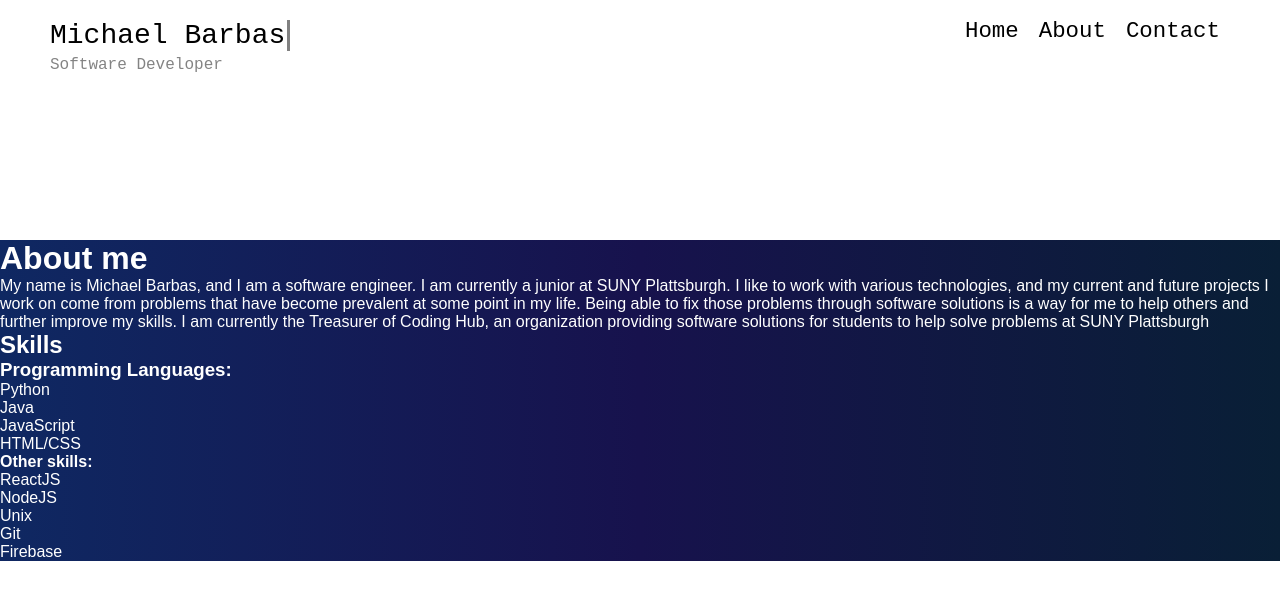
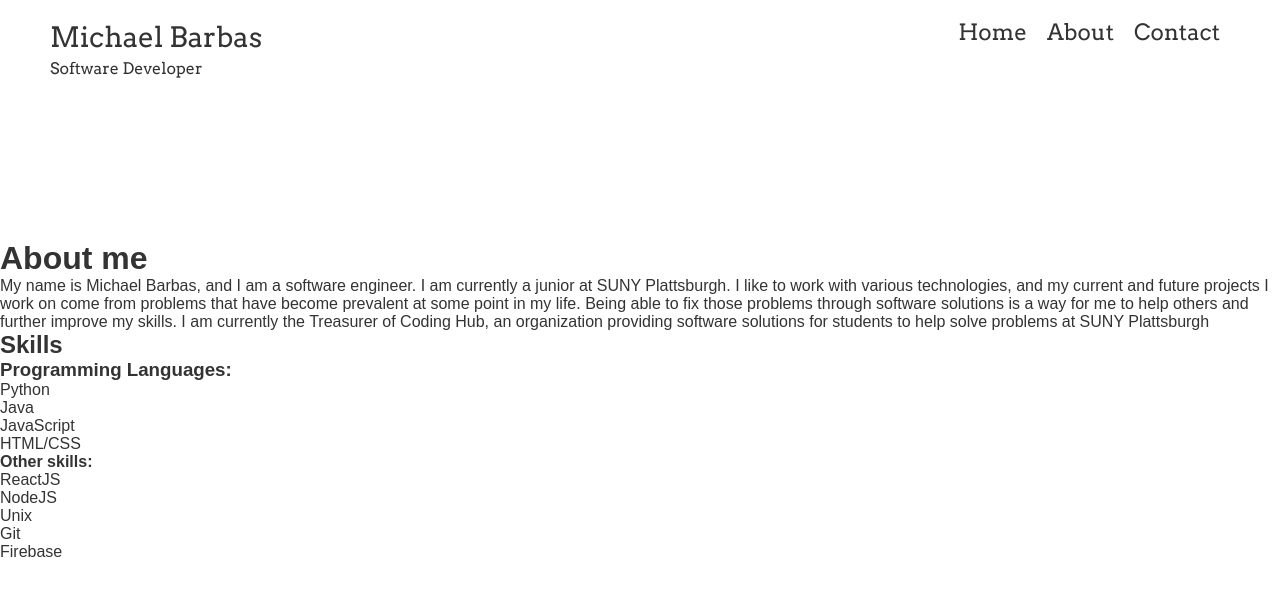
Before and after one commit to michaelbarbas/portfolio-barbas-, a React (Create React App) app: page /about in a window 1280 px wide. Shown: the top 600 px of the page. Built offline with nearby package versions, Linux system fonts and the light colour scheme.

Commit message:
new font

```diff
--- a/public/index.html
+++ b/public/index.html
@@ -22,6 +22,8 @@
     <!-- <link rel="stylesheet" href="https://cdnjs.cloudflare.com/ajax/libs/materialize/1.0.0-rc.2/css/materialize.min.css"> -->
 
     <!-- <link rel="stylesheet" href="https://cdnjs.cloudflare.com/ajax/libs/font-awesome/4.7.0/css/font-awesome.min.css"> -->
+
+    <link href="https://fonts.googleapis.com/css2?family=Arvo&display=swap" rel="stylesheet">
 
     <title>Michael Barbas</title>
 
--- a/src/components/about.js
+++ b/src/components/about.js
@@ -4,8 +4,10 @@ import '../App.css'
 
 const Container = styled_comp.div`
   font-family: sans-serif;
-  background-image: linear-gradient(to right, #0F2862,#17124d, #091F36);
-  color: #fff;
+
+  color: #333;
+  position: absolute;
+
 `
 const About = () => {
   return (
--- a/src/components/nav/menu_button.js
+++ b/src/components/nav/menu_button.js
@@ -11,7 +11,9 @@ top: 10px;
 right: 20px;
 z-index: 20;
 display: none;
-@media (max-width: 400px) {
+cursor: pointer;
+
+@media (max-width: 800px) {
   display: flex;
   justify-content: space-around;
   flex-flow: column nowrap;
@@ -19,7 +21,7 @@ display: none;
 div {
   width: 2rem;
   height: 0.25rem;
-  background-color: ${({ open }) => (open ? "#000" : "#000")};
+  background-color: ${({ open }) => (open ? "#333" : "#333")};
   border-radius: 10px;
   transform-origin: 1px;
   transition: all 0.3s linear;
--- a/src/components/nav/navbar.js
+++ b/src/components/nav/navbar.js
@@ -7,8 +7,10 @@ import '../../App.css';
 
 const Nav = styled_comp.nav`
 
+@import url('https://fonts.googleapis.com/css2?family=Arvo&display=swap');
 
-font-family: 'Source Code Pro', monospace;
+
+font-family: 'Arvo', serif;
 width: 100%;
 height: 240px;
 display: flex;
@@ -62,6 +64,7 @@ color: white;
   .line1{
     display:none;
   }
+
 }
 
 
@@ -70,29 +73,36 @@ color: white;
 }
 
 .Name {
-  color: #000;
-  border-right: solid 3px #000;
+  color: #333;
+  // border-right: solid 3px #000;
   white-space: nowrap;
   overflow: hidden;
   display: inline-block;
-  font-family: 'Source Code Pro', monospace;
+  font-family: 'Arvo', serif;
   font-size: 28px;
-  color: #000;
 
-  animation: animated-text 3s steps(30,end) 1s 1 normal both, animated-cursor 800ms steps(30,end) infinite;
+  @media (max-width: 800px) {
+    font-size: 24px;
+
+  }
+
+  // animation: animated-text 3s steps(30,end) 1s 1 normal both/* animated-cursor 800ms steps(30,end) infinite*/;
 
 }
 
 
 .Title{
-  color: #000;
+  color: #333;
   overflow: hidden;
   white-space: nowrap;
   border-right: solid 3px #fff;
 
+  @media (max-width: 800px) {
+    font-size: 16px;
 
+  }
 
-  animation: fadeIn ease 7s;
+  // animation: fadeIn ease 7s;
 
 }
 
--- a/src/components/nav/navbar_right.js
+++ b/src/components/nav/navbar_right.js
@@ -6,8 +6,9 @@ import "../../App.css";
 const Ul = styled_comp.ul`
 list-style: none;
 display: flex;
+position:
 flex-flow: row nowrap;
-font-family: sans-serif;
+font-family: 'Arvo', serif;
 li {
   padding-top: 50px;
   padding: 18px 10px;
@@ -36,8 +37,8 @@ a:hover{
   transition: transform 0.3s ease-in-out;
 
   a:hover{
-    border-top: 2px solid #000;
-    border-bottom: 2px solid #000;
+    border-top: 2px solid #333;
+    border-bottom: 2px solid #333;
     padding: 6px 0;
   }
 }
@@ -52,14 +53,14 @@ const NavBarRight = ({ open }) => {
           to="/"
           activeStyle={{
             textDecoration: "none",
-            color: "#000",
-            fontFamily: "monospace",
+            color: "#333",
+            fontFamily: "'Arvo', serif",
             fontSize: "1.4rem",
           }}
           style={{
             textDecoration: "none",
-            color: "#000",
-            fontFamily: "monospace",
+            color: "#333",
+            fontFamily: "'Arvo', serif",
             fontSize: "1.4rem",
           }}
         >
@@ -72,14 +73,14 @@ const NavBarRight = ({ open }) => {
           to="/about"
           activeStyle={{
             textDecoration: "none",
-            color: "#000",
-            fontFamily: "monospace",
+            color: "#333",
+            fontFamily: "'Arvo', serif",
             fontSize: "1.4rem",
           }}
           style={{
             textDecoration: "none",
-            color: "#000",
-            fontFamily: "monospace",
+            color: "#333",
+            fontFamily: "'Arvo', serif",
             fontSize: "1.4rem",
           }}
         >
@@ -91,14 +92,14 @@ const NavBarRight = ({ open }) => {
           to="/contact"
           activeStyle={{
             textDecoration: "none",
-            color: "#000",
-            fontFamily: "monospace",
+            color: "#333",
+            fontFamily: "'Arvo', serif",
             fontSize: "1.4rem",
           }}
           style={{
             textDecoration: "none",
-            color: "#000",
-            fontFamily: "monospace",
+            color: "#333",
+            fontFamily: "'Arvo', serif",
             fontSize: "1.4rem",
           }}
         >
```
